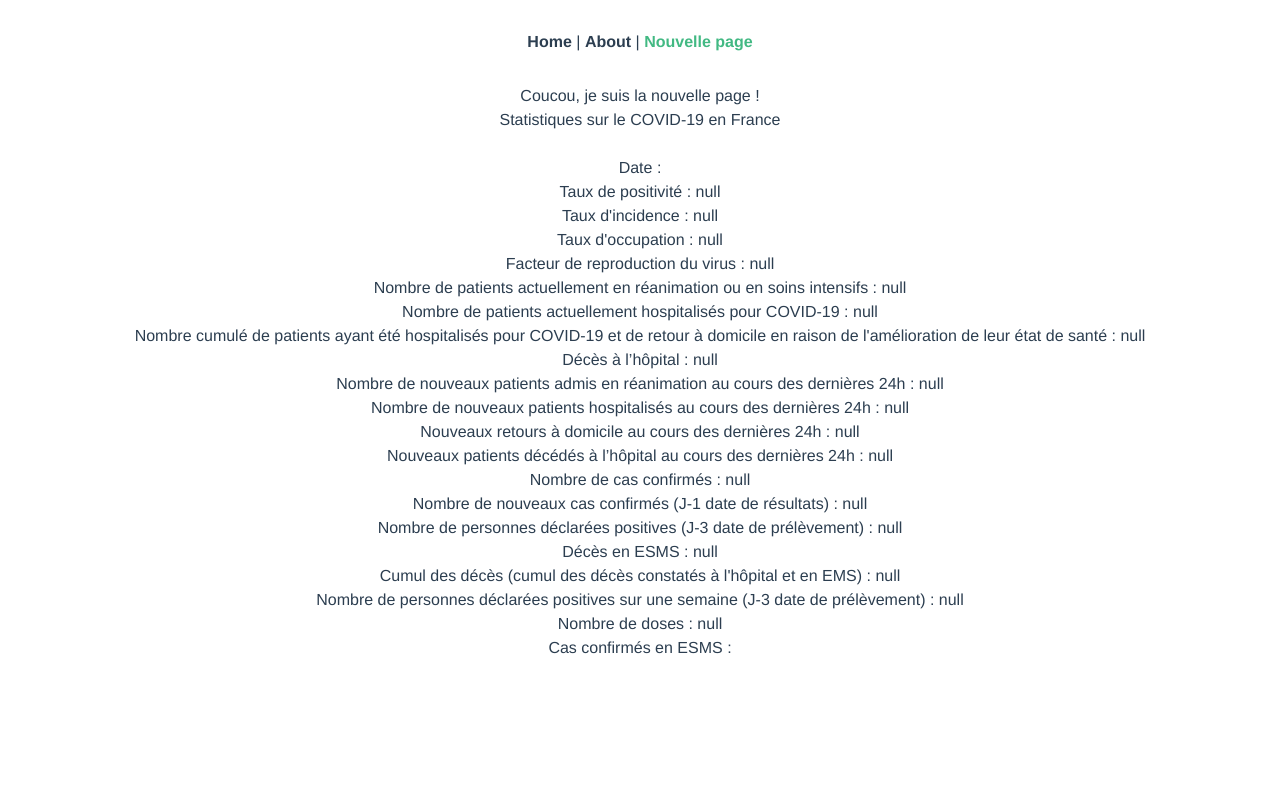
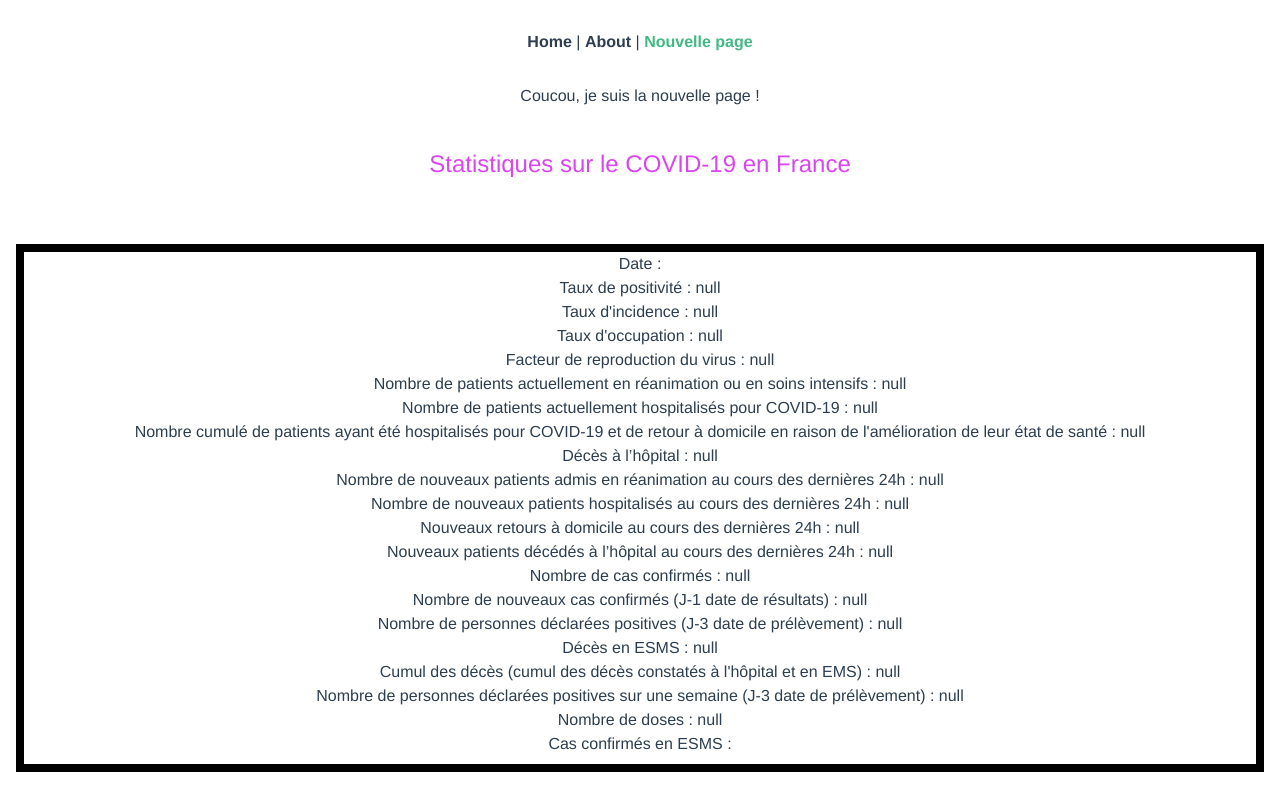
Before and after one commit to RaedGhodhbane/Compteur-click-project, a Vue app: page /nouveau in a window 1280 px wide. Built offline with nearby package versions, Linux system fonts and the light colour scheme; no server answers.

Commit message:
Tailwind Edit

```diff
--- a/src/views/Nouveau.vue
+++ b/src/views/Nouveau.vue
@@ -1,7 +1,8 @@
 <template>
 <p> Coucou, je suis la nouvelle page ! </p>
-    <h1>Statistiques sur le COVID-19 en France</h1>
-    <br />
+    <h1 class="classname">Statistiques sur le COVID-19 en France</h1>
+    <br/>
+    <div class="box">
     <p>Date : {{ data.date }}</p>
     <p>
       Taux de positivité : {{ data.tx_pos ? data.tx_pos : "null" }}
@@ -73,6 +74,7 @@
       Cas confirmés en ESMS :
       {{ data.esms_cas}}
     </p>
+    </div>
 </template>
 <script lang="ts">
 import { defineComponent } from 'vue';
@@ -88,3 +90,11 @@ export default defineComponent({
   },
 });
 </script>
+<style scoped>
+.classname {
+  @apply mt-10 mb-10 text-2xl text-fuchsia-500
+}
+.box {
+  @apply border-8 border-black pb-2 mx-4
+}
+</style>
```
